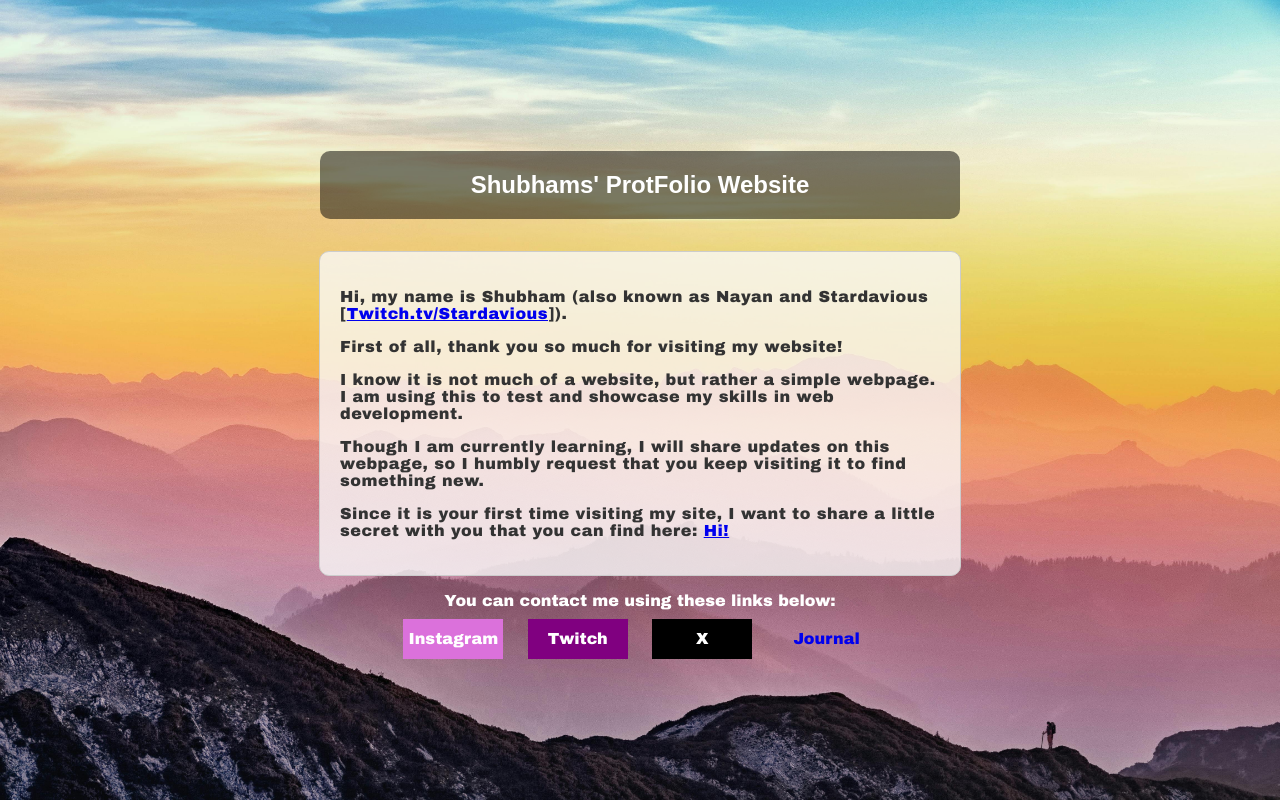
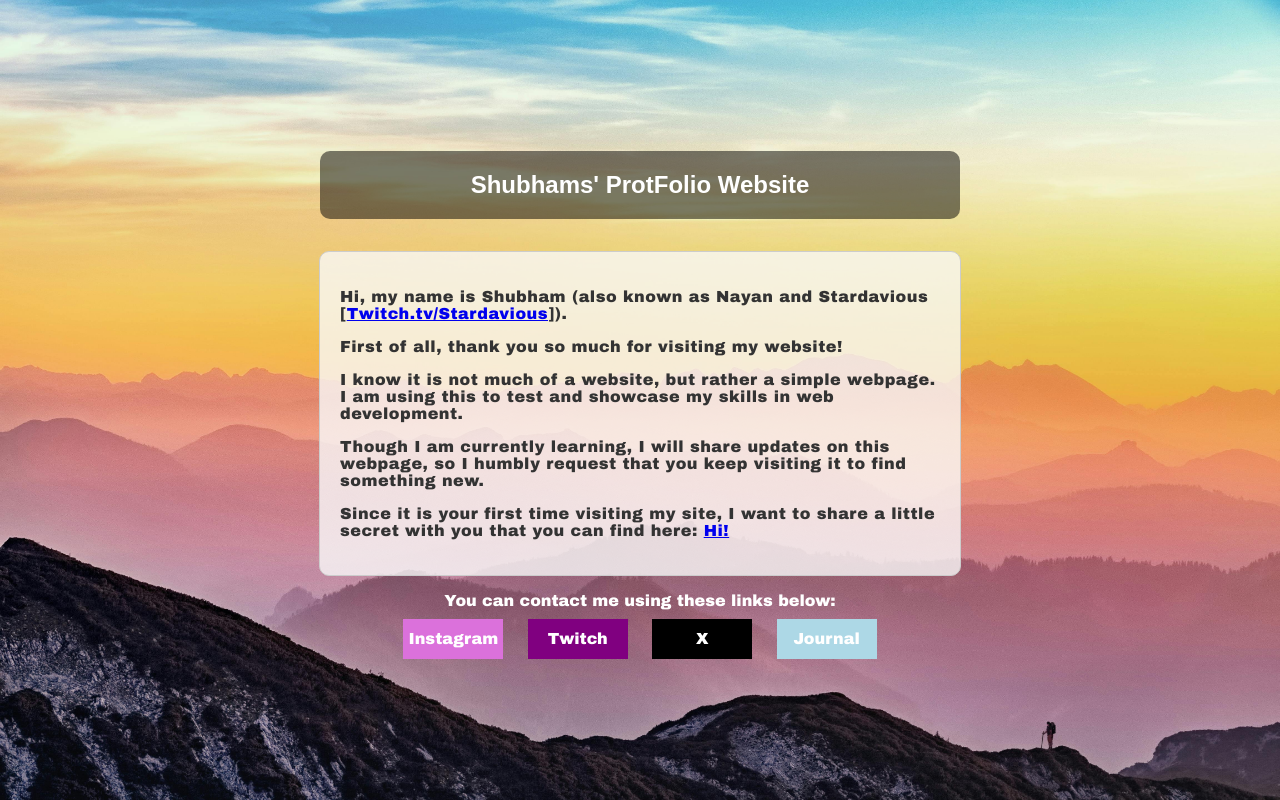
Before and after one commit to Stardavious/html-portfolio, a plain HTML site: page index.html in a window 1280 px wide. Drawn offline with Linux system fonts and the light colour scheme.

Commit message:
Update style.css

```diff
--- a/style.css
+++ b/style.css
@@ -95,6 +95,11 @@ body {
     background-color: gray; /* Gray on hover */
 }
 
+.journal {
+    background-color: lightblue; /* Set default color */
+    color: white; /* White text */
+}
+
 .journal:hover {
     background-color: azure; /* Azure on hover */
 }
```
